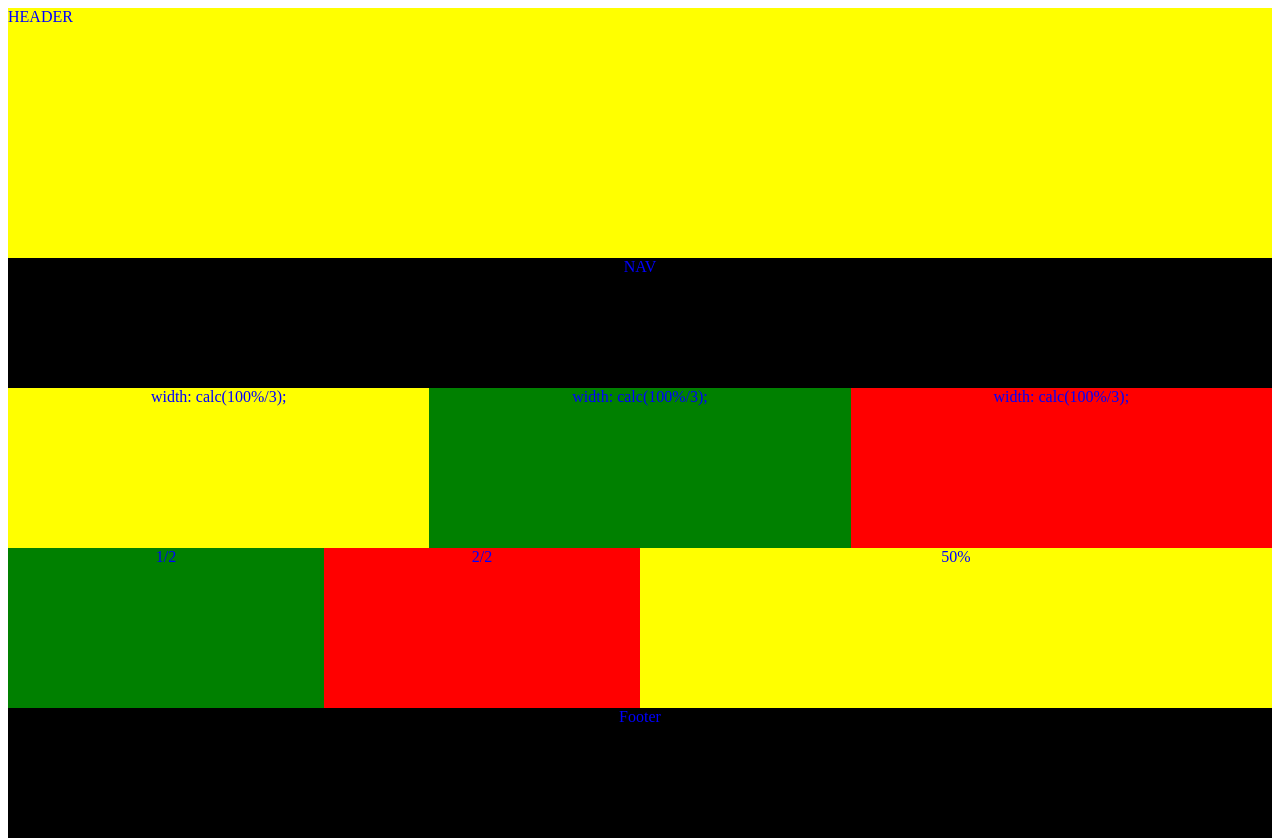
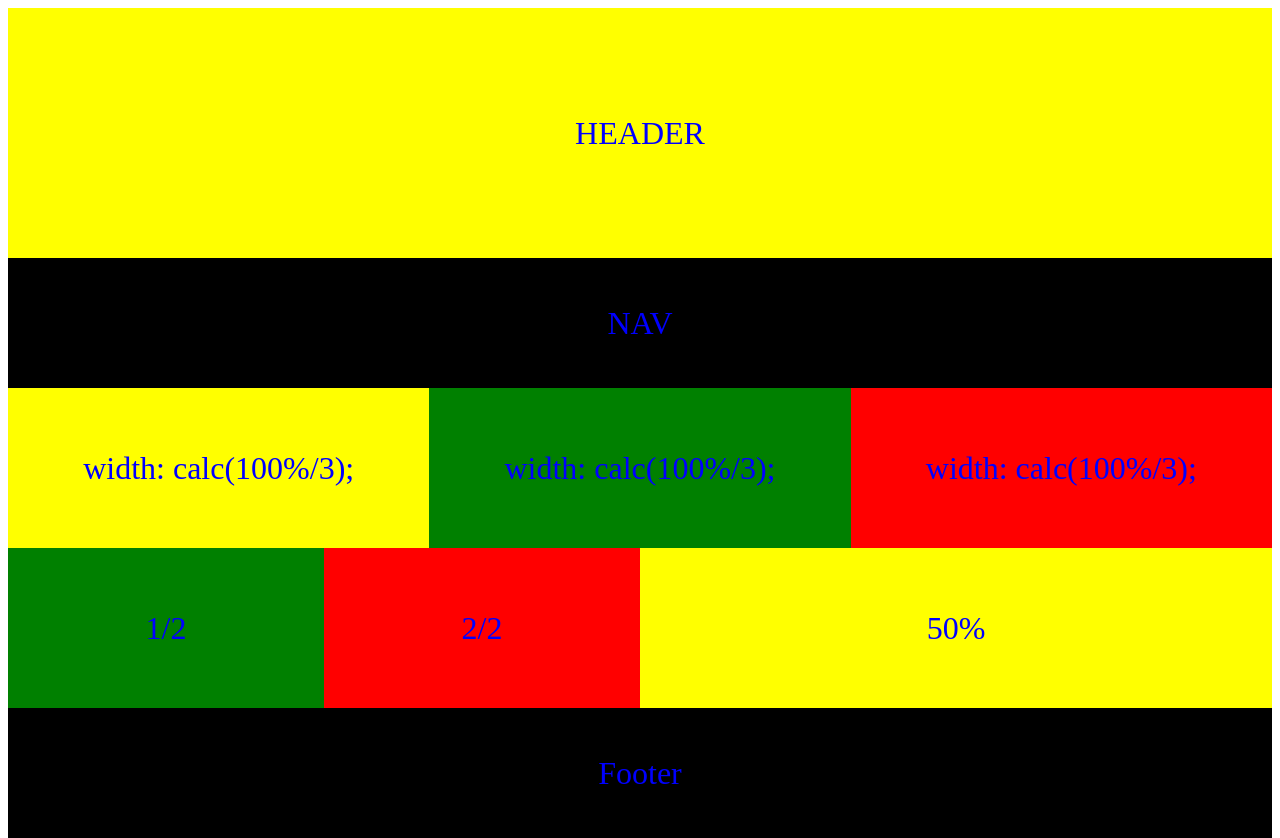
Before and after one commit to MariusVal85/231023WEB160VAK_Marius, a plain HTML site: page Uzduotys/3.7 CSS/index.html in a window 1280 px wide. Drawn offline with Linux system fonts and the light colour scheme.

Commit message:
3.7 papildymas

```diff
--- a/Uzduotys/3.7 CSS/styles/style.css
+++ b/Uzduotys/3.7 CSS/styles/style.css
@@ -5,13 +5,18 @@
     height: 800px;
 }
 
+.box {
+    display: flex;
+    justify-content: center;
+    align-items: center;
+    font-size: xx-large;
+}
+
 .one {
     background-color: yellow;
     color: blue;
     width: 100%;
     height: 250px;
-    align-self: center;
-
 }
 
 .two {
@@ -19,7 +24,6 @@
     color: blue;
     width: 100%;
     height: 130px;
-    text-align: center;
 }
 
 .three {
@@ -27,7 +31,6 @@
     color: blue;
     width: calc(100%/3);
     height: 160px;
-    text-align: center;
 }
 
 .four {
@@ -35,7 +38,6 @@
     color: blue;
     width: calc(100%/3);
     height: 160px;
-    text-align: center;
 }
 
 .five {
@@ -43,7 +45,6 @@
     color: blue;
     width: calc(100%/3);
     height: 160px;
-    text-align: center;
 }
 
 .six {
@@ -51,7 +52,6 @@
     color: blue;
     width: 25%;
     height: 160px;
-    text-align: center;
 }
 
 .seven {
@@ -59,7 +59,6 @@
     color: blue;
     width: 25%;
     height: 160px;
-    text-align: center;
 }
 
 .eight {
@@ -67,7 +66,6 @@
     color: blue;
     width: 50%;
     height: 160px;
-    text-align: center;
 }
 
 .nine {
@@ -75,5 +73,4 @@
     color: blue;
     width: 100%;
     height: 130px;
-    text-align: center;
 }
```
